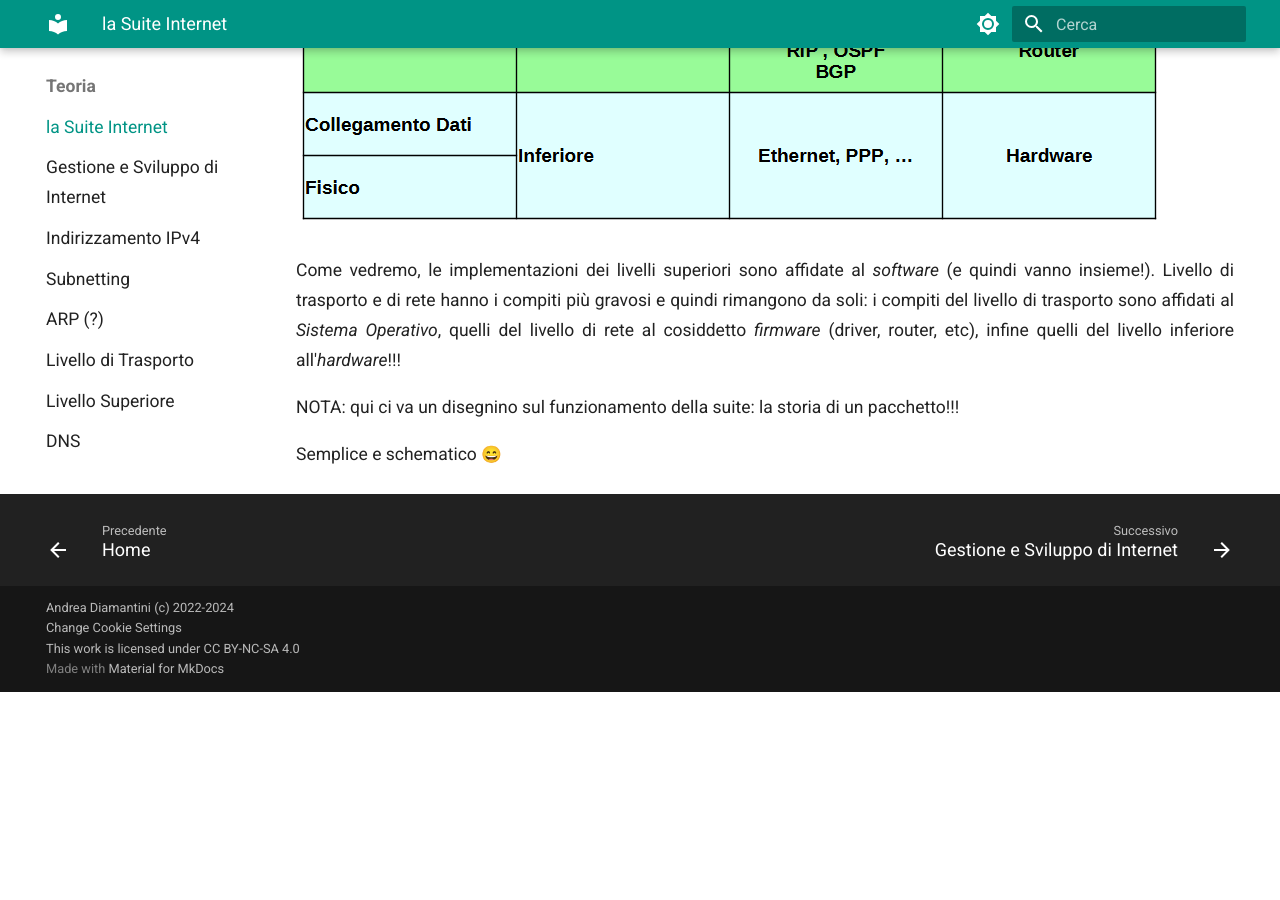
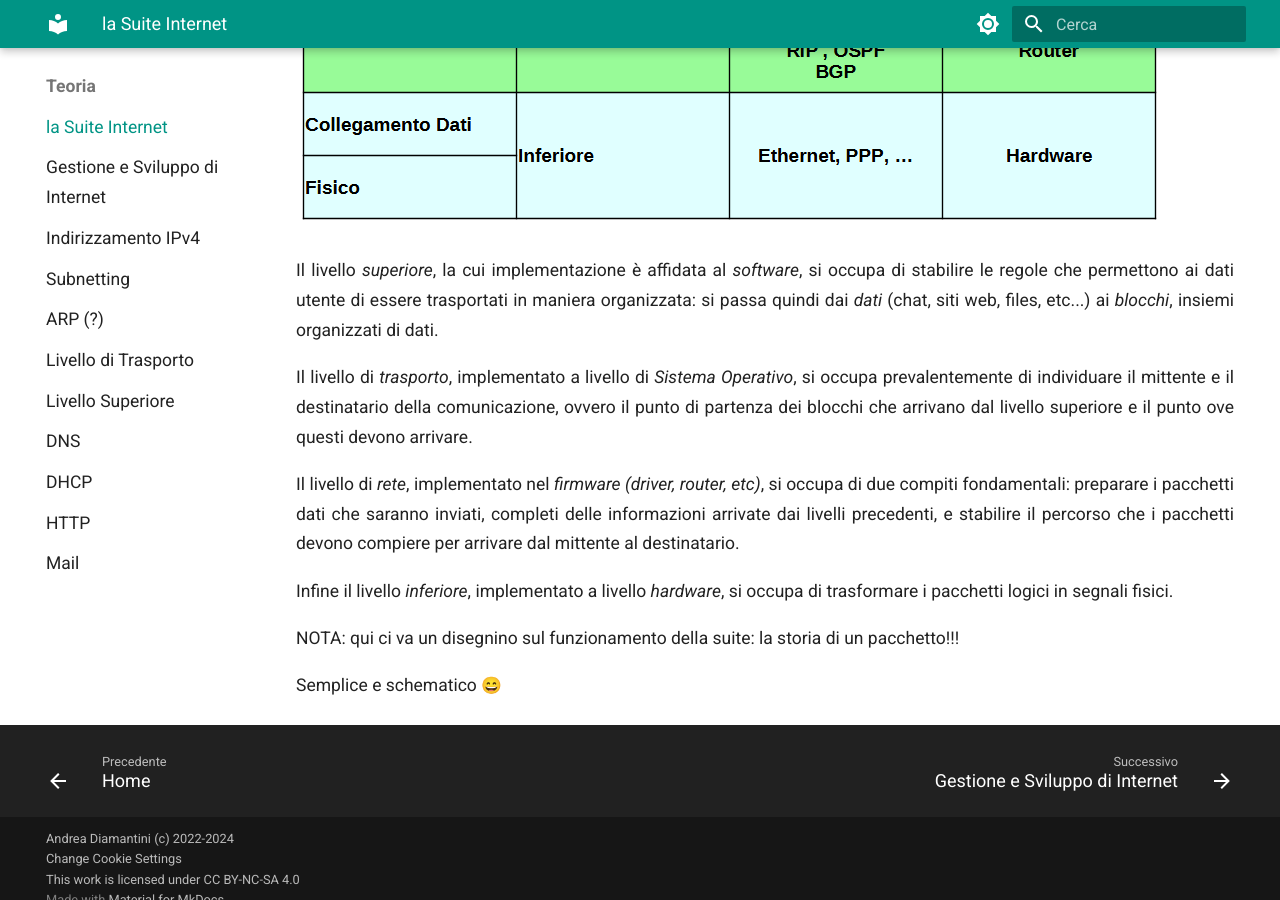
Before and after one commit to adjamhub/nethandouts, an MkDocs documentation site: the page built from docs/teoria/01_suite_internet.md, in a window 1280 px wide and 900 px high, scrolled down 1144 px. Built offline with MkDocs 1.6.1 and Material for MkDocs 9.7.7, drawn with Linux system fonts in a browser that asks for light colours; emoji names are drawn with the system emoji font; before the commit the page ends 1836 px from its top, so only the background shows below that.

Commit message:
suite internet ++

```diff
--- a/docs/teoria/01_suite_internet.md
+++ b/docs/teoria/01_suite_internet.md
@@ -19,9 +19,17 @@
 
 ![Confronto fra OSI e TCP/IP](images/OSI_vs_TCPIP.png)
 
-Come vedremo, le implementazioni dei livelli superiori sono affidate al *software* (e quindi vanno insieme!). Livello di trasporto e di rete hanno i compiti più gravosi
-e quindi rimangono da soli: i compiti del livello di trasporto sono affidati al *Sistema Operativo*, quelli del livello di rete al cosiddetto *firmware* (driver, router, etc),
-infine quelli del livello inferiore all'*hardware*!!!
+
+Il livello *superiore*, la cui implementazione è affidata al *software*, si occupa di stabilire le regole che permettono ai dati utente di essere trasportati
+in maniera organizzata: si passa quindi dai *dati* (chat, siti web, files, etc...) ai *blocchi*, insiemi organizzati di dati.
+
+Il livello di *trasporto*, implementato a livello di *Sistema Operativo*, si occupa prevalentemente di individuare il mittente e il destinatario della comunicazione, ovvero
+il punto di partenza dei blocchi che arrivano dal livello superiore e il punto ove questi devono arrivare.
+
+Il livello di *rete*, implementato nel *firmware (driver, router, etc)*, si occupa di due compiti fondamentali: preparare i pacchetti dati che saranno inviati, completi delle informazioni arrivate dai livelli precedenti,
+e stabilire il percorso che i pacchetti devono compiere per arrivare dal mittente al destinatario.
+
+Infine il livello *inferiore*, implementato a livello *hardware*, si occupa di trasformare i pacchetti logici in segnali fisici.
 
 NOTA: qui ci va un disegnino sul funzionamento della suite: la storia di un pacchetto!!!
 
```
